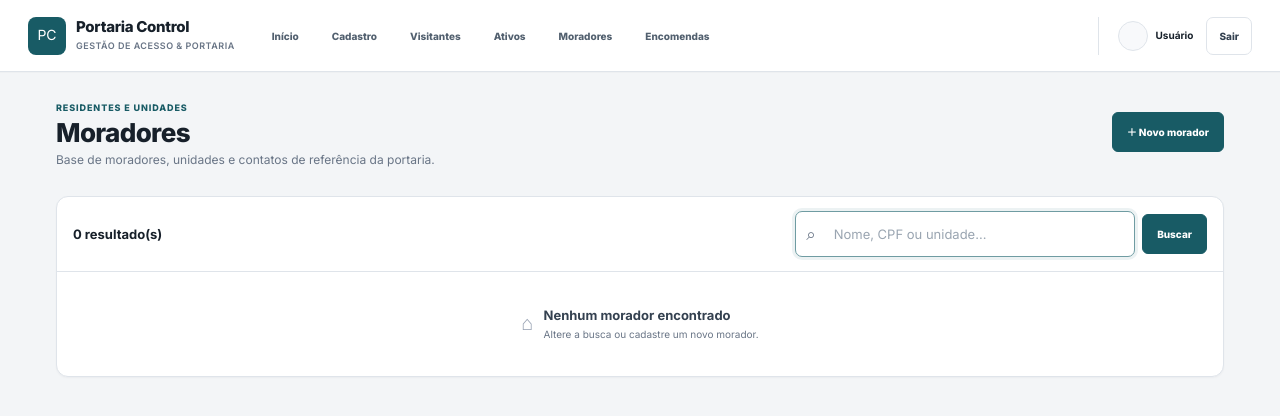
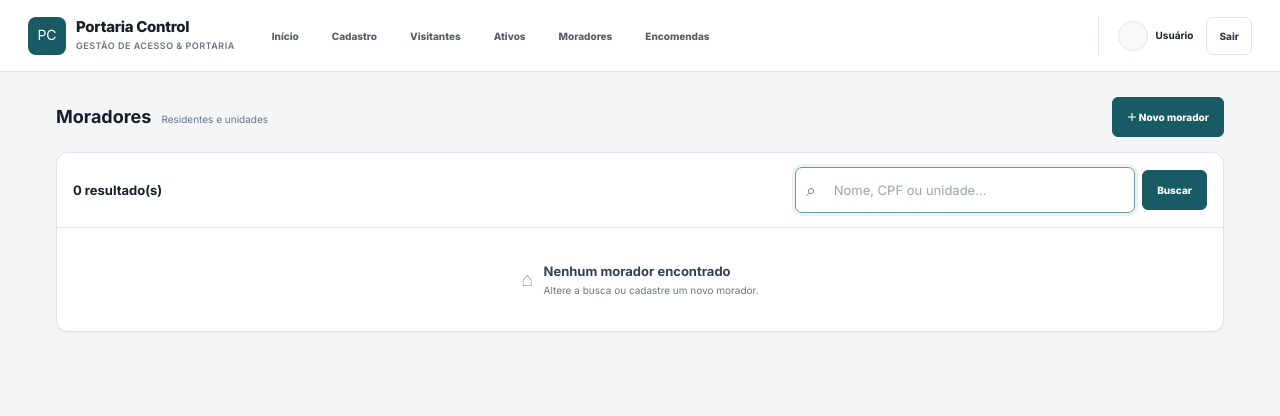
Before and after one commit to DenilsonMiranda2001/sistema-portaria, a Python web app: template templates/moradores/lista.html in a window 1280 px wide. Shown: the top 416 px of the page. Run offline with Jinja, Linux system fonts and the light colour scheme; the template is opened without the code that fills it, so the values that code supplies are empty; some libraries are stand-ins or nearby versions.

Commit message:
ux: align resident screens with task-first product standard

```diff
--- a/templates/moradores/lista.html
+++ b/templates/moradores/lista.html
@@ -2,10 +2,7 @@
 {% block title %}Moradores · Portaria Control{% endblock %}
 {% block content %}
 <section class="pc-module">
-  <header class="pc-pagehead">
-    <div><span class="pc-eyebrow">RESIDENTES E UNIDADES</span><h2>Moradores</h2><p>Base de moradores, unidades e contatos de referência da portaria.</p></div>
-    <div class="pc-page-actions"><a class="pc-btn pc-btn-primary" href="{{ url_for('moradores.novo') }}">＋ Novo morador</a></div>
-  </header>
+  <header class="pc-taskbar"><div><strong>Moradores</strong><span>Residentes e unidades</span></div><a class="pc-btn pc-btn-primary" href="{{ url_for('moradores.novo') }}">＋ Novo morador</a></header>
   <section class="pc-panel pc-list-panel">
     <form method="GET" class="pc-list-toolbar">
       <div class="pc-list-title"><strong>{{ moradores|length }} resultado(s)</strong></div>
```
